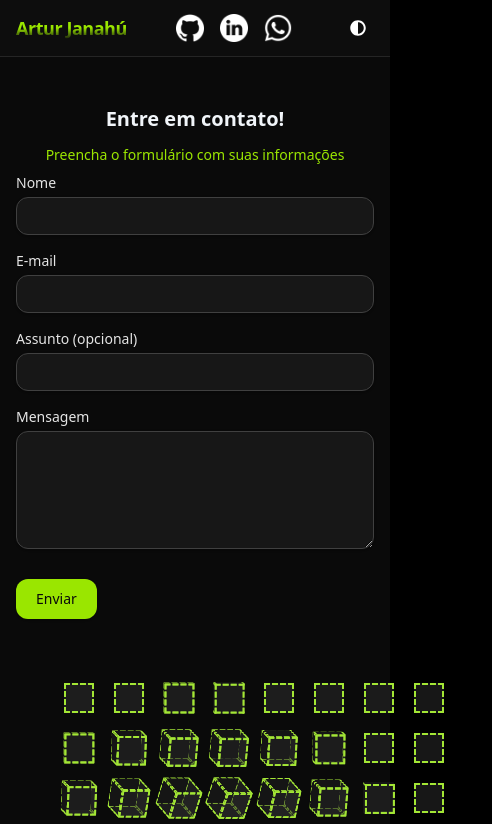
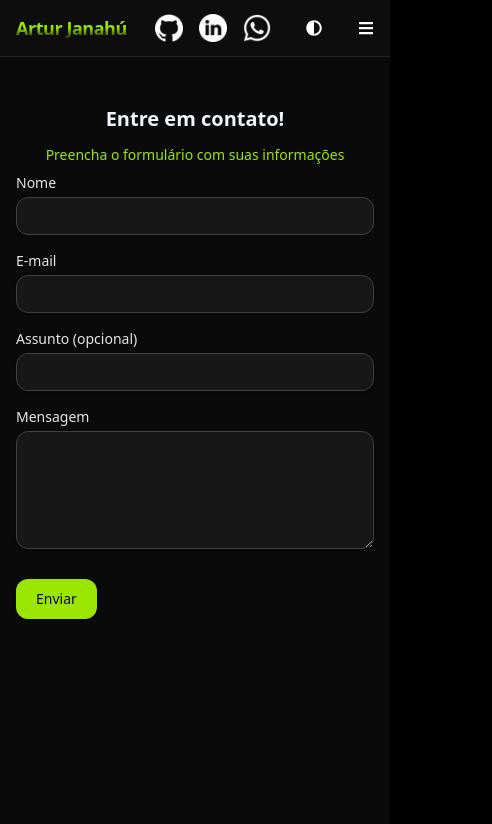
Before and after one commit to tuca-janahu/portfolio-react, a React (Vite) app in the folder my-portfolio/: page /contact in a window 390 px wide. Shown: the top 824 px of the page, 492 px wide, since content can reach past the window. Built offline with nearby package versions, Linux system fonts and the light colour scheme.

Commit message:
fix: navbar responsive

```diff
--- a/my-portfolio/src/components/Navbar.tsx
+++ b/my-portfolio/src/components/Navbar.tsx
@@ -1,8 +1,11 @@
-import { Link, NavLink, useNavigate } from "react-router";
-import { FaAdjust } from 'react-icons/fa';
+import Socials from "./Socials";
+import { Link, NavLink, useNavigate, useLocation } from "react-router";
+import { FaAdjust } from "react-icons/fa";
+import { FaBars } from 'react-icons/fa';
+import { FaXmark } from 'react-icons/fa6';
+import { useState, useEffect,  } from "react";
 
 function Navbar() {
-
   const navigate = useNavigate();
 
   function handleContactClick() {
@@ -14,6 +17,16 @@ function Navbar() {
     }
   }
 
+  const [open, setOpen] = useState<boolean>(false);
+
+  const location = useLocation();
+
+  // sempre que a URL mudar, fecha o menu mobile
+  useEffect(() => {
+    if (open) setOpen(false);
+  }, [location.pathname]); // <- fechou!
+
+
   return (
     <header className="sticky top-0 z-50 backdrop-blur supports-[backdrop-filter]:bg-white/60 dark:supports-[backdrop-filter]:bg-neutral-900/60 border-b border-black/5 dark:border-white/10">
       <div className="mx-auto max-w-6xl px-4 sm:px-6 h-14 flex items-center justify-between">
@@ -22,6 +35,8 @@ function Navbar() {
             Artur Janahú
           </span>
         </Link>
+
+
         <nav className="hidden sm:flex items-center gap-1">
           <NavItem to="/projects" label="Projetos" />
           <NavItem to="/about" label="Sobre" />
@@ -29,22 +44,9 @@ function Navbar() {
           <NavItem to="/contact" label="Contato" />
         </nav>
 
-        <div className="flex items-center gap-4 ">
-
-          <a href="https://github.com/tuca-janahu" target="_blank" rel="noopener noreferrer">
-          <img className="h-7 w-7 cursor-pointer dark:invert hover:opacity-50 " src="/github.png" alt="GitHub" />
-          </a>
-
-         <a href="https://www.linkedin.com/in/artur-janah%C3%BA-2530b5272/" target="_blank" rel="noopener noreferrer">
-          <img className="h-7 w-7 cursor-pointer dark:invert hover:opacity-50" src="/linkedin.png" alt="LinkedIn" />
-      </a>
-          <a href="https://wa.me/5571993955005?text=Ol%C3%A1%2C%20vi%20seu%20portfolio%20e%20tenho%20interesse%20em%20parceria%21" target="_blank" rel="noopener noreferrer">
-            <img className="h-7 w-7 cursor-pointer dark:invert hover:opacity-50" src="/whatsapp.png" alt="WhatsApp" />
-          </a>
-        </div>
+        <Socials />
 
         <div className="flex items-center gap-2">
-
           <ThemeToggle />
           <button
             onClick={handleContactClick}
@@ -53,6 +55,22 @@ function Navbar() {
             Falar comigo
           </button>
         </div>
+         {open ? (
+          <FaXmark className="block sm:hidden" onClick={() => setOpen(!open)} />
+        ) : (
+          <FaBars className="block sm:hidden" onClick={() => setOpen(!open)} />
+        )}
+
+        {open && (
+          <div className="absolute top-14 left-0 right-0 bg-white dark:bg-black shadow-md">
+            <nav className="flex flex-col p-4">
+              <NavItem to="/projects" label="Projetos" />
+              <NavItem to="/about" label="Sobre" />
+              <NavItem to="/talks" label="Publicações" />
+          <NavItem to="/contact" label="Contato" />
+            </nav>
+          </div>
+        )}
       </div>
     </header>
   );
@@ -84,9 +102,10 @@ function ThemeToggle() {
         try {
           localStorage.setItem("theme", isDark ? "dark" : "light");
         } catch (error) {
-    // Log the error for debugging purposes
-    console.error("Failed to save theme to localStorage:", error);
-      }}}
+          // Log the error for debugging purposes
+          console.error("Failed to save theme to localStorage:", error);
+        }
+      }}
     >
       {/* Ícone simples puro CSS */}
       <div className="cursor-pointer relative block ">
--- /dev/null
+++ b/my-portfolio/src/components/Socials.tsx
@@ -0,0 +1,40 @@
+export default function Socials() {
+  return (
+    <div className="flex items-center gap-4 ">
+      <a
+        href="https://github.com/tuca-janahu"
+        target="_blank"
+        rel="noopener noreferrer"
+      >
+        <img
+          className="h-7 w-7 cursor-pointer dark:invert hover:opacity-50 "
+          src="/github.png"
+          alt="GitHub"
+        />
+      </a>
+
+      <a
+        href="https://www.linkedin.com/in/artur-janah%C3%BA-2530b5272/"
+        target="_blank"
+        rel="noopener noreferrer"
+      >
+        <img
+          className="h-7 w-7 cursor-pointer dark:invert hover:opacity-50"
+          src="/linkedin.png"
+          alt="LinkedIn"
+        />
+      </a>
+      <a
+        href="https://wa.me/5571993955005?text=Ol%C3%A1%2C%20vi%20seu%20portfolio%20e%20tenho%20interesse%20em%20parceria%21"
+        target="_blank"
+        rel="noopener noreferrer"
+      >
+        <img
+          className="h-7 w-7 cursor-pointer dark:invert hover:opacity-50"
+          src="/whatsapp.png"
+          alt="WhatsApp"
+        />
+      </a>
+    </div>
+  );
+}
--- a/my-portfolio/src/components/TechList.tsx
+++ b/my-portfolio/src/components/TechList.tsx
@@ -1,6 +1,6 @@
 import { techs } from "../data/tech";
 
-export default function TechsList() {
+export default function TechList() {
   const list = techs; // sem limite: mostra todas
 
   return (
@@ -12,7 +12,7 @@ export default function TechsList() {
       <p className="text-sm sm:text-base text-lime-400 mb-8 sm:mb-12">
         Aqui estão algumas das tecnologias que eu uso:
       </p>
-      <div className="flex flex-wrap  gap-6">
+      <div className="justify-center flex flex-wrap  gap-6">
         {list.map((t) => (
           <a
             key={t.id}
--- a/my-portfolio/src/pages/About.tsx
+++ b/my-portfolio/src/pages/About.tsx
@@ -1,11 +1,13 @@
 function About() {
-
   function currentAge() {
     const birthdate = new Date("2005-04-12");
     const today = new Date();
     const age = today.getFullYear() - birthdate.getFullYear();
     const monthDiff = today.getMonth() - birthdate.getMonth();
-    if (monthDiff < 0 || (monthDiff === 0 && today.getDate() < birthdate.getDate())) {
+    if (
+      monthDiff < 0 ||
+      (monthDiff === 0 && today.getDate() < birthdate.getDate())
+    ) {
       return age - 1;
     }
     return age;
@@ -14,15 +16,57 @@ function About() {
   return (
     <main className="mx-auto max-w-4xl px-4 sm:px-6 py-12 sm:py-16">
       <h1 className="text-2xl sm:text-3xl font-semibold mb-6">Sobre</h1>
-      <p className="text-base text-black/70 dark:text-white/70">Tenho {currentAge()} anos.</p>
-      <p className="text-base text-black/70 dark:text-white/70">
-        Sou estudante de Engenharia da Computação no SENAI CIMATEC, apaixonado por tecnologia, desenvolvimento de software e otimização de processos.
-        Tenho experiência em projetos de software, automação e liderança de equipes multidisciplinares.
-      </p>
-      <img className="mt-6 rounded-lg w-full max-w-md" src="https://midias.correio24horas.com.br/2023/05/18/-1614531.jpg" alt="Senai Cimatec"/>
-      <a href="https://www.cimatec.com.br/" target="_blank" className="mt-4 inline-block text-sm text-blue-500 hover:underline">
+      <div className="gap-6 flex flex-col text-base text-black/70 dark:text-white/70">
+        <p>
+          Me chamo Artur Janahú, tenho {currentAge()} anos e sou apaixonado por
+          tecnologia.
+        </p>
+        <p>
+          Sou estudante de Engenharia da Computação no SENAI CIMATEC, onde adquiri conhecimentos em
+          desenvolvimento de software e otimização de processos.
+          Tenho experiência em projetos de software, automação e liderança de
+          equipes multidisciplinares.
+        </p>
+      </div>
+      <div className="my-6">
+        <img
+        className="mt-6 rounded-lg w-full max-w-md"
+        src="https://midias.correio24horas.com.br/2023/05/18/-1614531.jpg"
+        alt="Senai Cimatec"
+      />
+      <a
+        href="https://www.cimatec.com.br/"
+        target="_blank"
+        className="mt-4 inline-block text-sm text-blue-700 dark:text-blue-500 hover:underline"
+      >
         Saiba mais sobre o SENAI CIMATEC
       </a>
+      </div>
+
+      <h2 className="text-xl sm:text-2xl font-semibold mt-10 mb-4">Experiências</h2>
+
+        <h3 className="font-semibold text-lime-600 dark:text-lime-400">Estágio em Desenvolvimento de Software</h3>
+        <div className="gap-4 flex flex-col text-base text-black/70 dark:text-white/70 mb-10">
+        <p>
+          Empresa: Urca Global Fund | Período: Abr 2024 - Atual
+        </p>
+        <ul className="list-disc list-inside">
+          <li>Prototipação de Sistemas de Gerenciamento com Figma.</li>
+          <li>Programação e automação de processos com <span className="text-lime-600 dark:text-lime-400 font-semibold">Python</span> e <span className="text-lime-600 dark:text-lime-400 font-semibold">VBA</span>.</li>
+          <li>Participação em revisões de código e testes automatizados para garantir a qualidade do software.</li>
+        </ul>
+      </div>
+      <h3 className="font-semibold text-lime-600 dark:text-lime-400">Projetista</h3>
+        <div className="gap-4 flex flex-col text-base text-black/70 dark:text-white/70 mb-10">
+        <p>
+          Empresa: Cimatec Jr, a Empresa Júnior do SENAI CIMATEC | Período: Abr 2024 - Set 2025
+        </p>
+        <ul className="list-disc list-inside">
+          <li>Desenvolvimento de funcionalidades para aplicações web usando React e Node.js.</li>
+          <li>Colaboração com equipes de design e produto para criar interfaces intuitivas.</li>
+          <li>Participação em revisões de código e testes automatizados para garantir a qualidade do software.</li>
+        </ul>
+      </div>
     </main>
   );
 }
--- a/my-portfolio/src/sections/FormSection.tsx
+++ b/my-portfolio/src/sections/FormSection.tsx
@@ -14,7 +14,7 @@ export default function FormSection() {
             </div>
 
 
-                <div className="aspect-square w-fit h-fit">           {/* centraliza o Cubes */}
+                <div className="aspect-square w-fit h-fit hidden sm:flex" >           {/* centraliza o Cubes */}
                   <Cubes
                     gridSize={8}          // mais células
                     cellGap={20}            // espaçamento entre cubos
```
